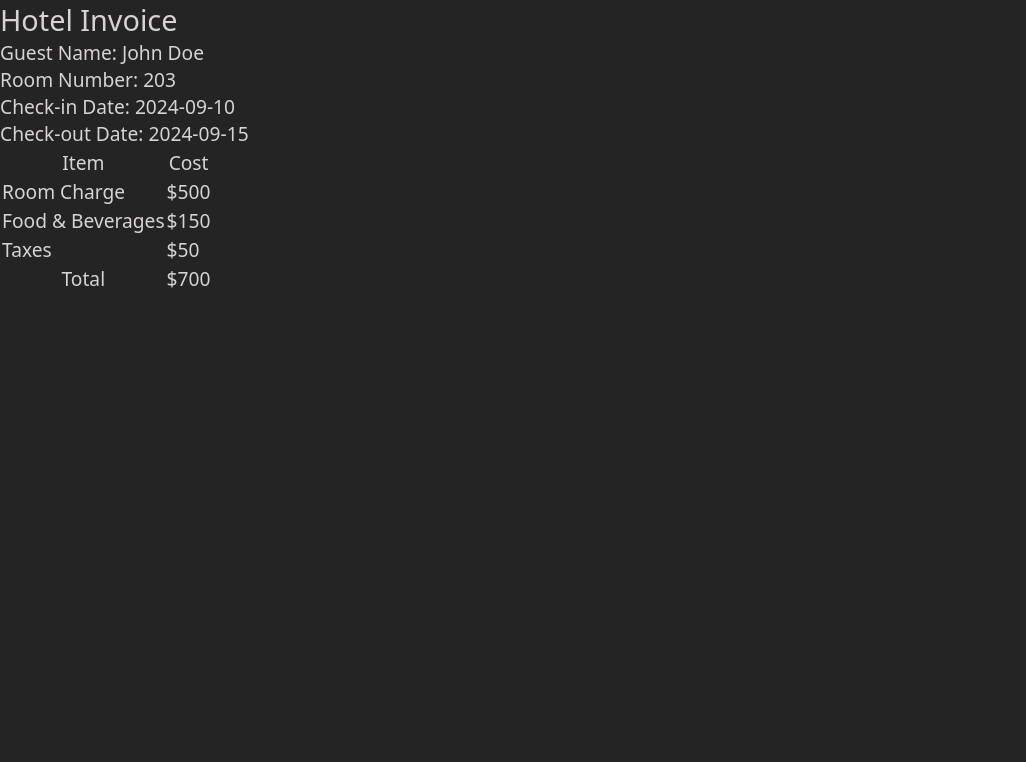
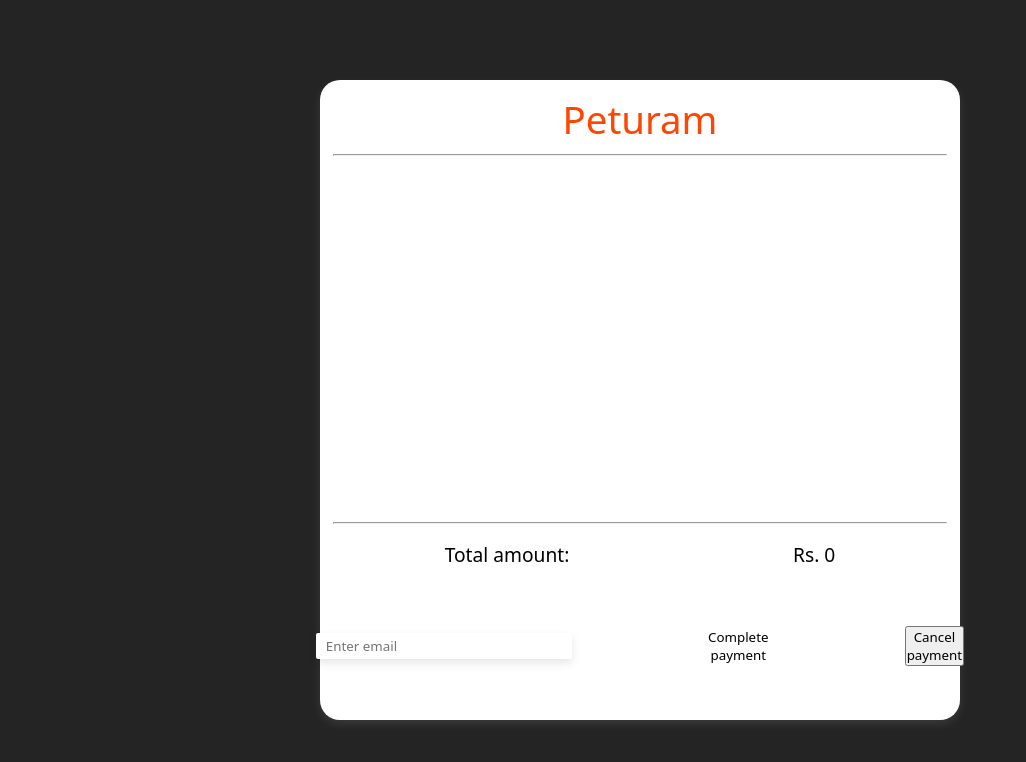
Before and after one commit to rupesh3201/Vending_Machine, a React (Vite) app in the folder Vending_Machine/: page /billing in a window 1280 px wide. Shown: the top 762 px of the page, without its empty margins (0-1026 px from the left). Built offline with nearby package versions, Linux system fonts and the light colour scheme.

Commit message:
Added card

```diff
--- a/Vending_Machine/src/App.jsx
+++ b/Vending_Machine/src/App.jsx
@@ -1,8 +1,8 @@
 import { BrowserRouter as Router, Route, Routes } from 'react-router-dom';
 import Welcome from './Pages/Welcome';
 import Menu from './Pages/Menu';
+import BillingPage  from './Pages/BillingPage';
 import './App.css'
-import Billing_page from './Pages/Billing_page'
 
 function App() {
 
@@ -10,10 +10,9 @@ function App() {
   return (
     <Router>
       <Routes>
-
         <Route path="/" element={<Welcome />} /> {/* Welcome Page */}
         <Route path="/menu" element={<Menu />} /> {/* Menu Page */}
-        <Route path="/billing" element={<Billing_page />} /> {/* Menu Page */}
+        <Route path="/billing" element={<BillingPage />}/>
       </Routes>
     </Router>
   );
--- /dev/null
+++ b/Vending_Machine/src/CSS/bill.css
@@ -0,0 +1,96 @@
+.bill-page {
+    display: flex;
+    align-items: center;
+    justify-content: center;
+    height: 100vh; /* Ensures full viewport height */
+    /* background-color: #f0f0f0; Optional, just for better visibility */
+}
+
+.bill-container {
+    width: 50%;
+    height: 80vh;
+    border-radius: 20px;
+    background-color: rgb(255, 255, 255);
+    box-shadow: 0px 4px 10px rgba(255, 255, 255, 0.1); /* Optional, adds some depth */
+    padding: 1vw;
+    display: flex;
+    flex-direction: column;
+}
+.company-heading{
+    width: 100%;
+    height: 10%;
+    /* background-color: black; */
+    text-align: center;
+}
+.heading{
+    color: orangered;
+}
+.listOfItems{
+    padding-top: 2vw;
+    width: 100%;
+    height: 60%;
+    overflow: auto;
+    /* background-color: aqua; */
+    color: black;
+
+}
+.totalbill{
+    width: 100%;
+    height: 10%;
+    /* background-color: blue; */
+    color: black;
+    display: flex;
+    align-items: center;
+    justify-content: space-around;
+}
+.form-div{
+    width: 100%;
+    height: 20%;
+    /* background-color: yellowgreen; */
+    display: flex;
+    align-items: center;
+    justify-content: center;
+}
+.form{
+    /* background-color: black; */
+    display: flex;
+    align-items: center;
+    gap: 8vw;
+
+}
+.email-input{
+    height: 2vw;
+    border: none;
+    min-width: 20vw;
+    padding: 10px;
+    border-radius: 2px;
+    /* background-color: aqua; */
+    box-shadow: 0px 4px 10px rgba(1, 0, 0, 0.1);
+}
+
+.completeButton{
+    padding: 1vw;
+    min-width: 10vw;
+    /* font-size: 1vw; */
+    border-radius: 5px;
+    background-color: white;
+    cursor: pointer;
+    color: black;
+    border: none;
+}
+.completeButton:hover{
+    color: white;
+    background-color: orangered;
+}
+
+
+.listItem{
+  display: flex;
+
+  justify-content: space-around;
+}
+.ul{
+    display: flex;
+    flex-direction: column;
+    gap: 0.6vw;
+}
--- a/Vending_Machine/src/Components/Bill.jsx
+++ b/Vending_Machine/src/Components/Bill.jsx
@@ -1,28 +1,89 @@
+import PropTypes from 'prop-types';
+import { useRef } from 'react';
+import '../CSS/bill.css';
+import { useNavigate } from 'react-router-dom';
+import toast, { Toaster } from 'react-hot-toast';
 
-import { jsPDF } from 'jspdf';
-import html2canvas from 'html2canvas';
-import HotelBill from './HotelBill'; // Import your HotelBill component
+const Bill = ({ addedItems }) => {
+  const navigate3 = useNavigate();
+  const emailRef = useRef(null); // Create a reference for the email input
 
-const Bill = () => {
-  const generatePDF = () => {
-    const billDiv = document.getElementById('hotel-bill');
-
-    html2canvas(billDiv).then((canvas) => {
-      const imgData = canvas.toDataURL('image/png');
-      const pdf = new jsPDF();
-      pdf.addImage(imgData, 'PNG', 10, 10, 180, 160);
-      pdf.save('hotel-invoice.pdf');
-
-      // Here you can send the PDF blob to your backend if needed
-    });
+  const handleEmailInput = (e) => {
+    e.preventDefault();
+    const email = emailRef.current.value; // Access the value using the ref
+    console.log(email);
+    console.log(addedItems);
+    toast.success('Order Completed');
   };
 
+  const handleCancleButton = () => {
+    navigate3("/");
+  };
+
+  // const handlePaymentDone = () => {
+  //   toast.success('Successfully toasted!');
+  // };
+
   return (
-    <div>
-      <HotelBill />
-      <button onClick={generatePDF}>Download PDF</button>
+    <div className='bill-page'>
+      <div className='bill-container'>
+        <div className='company-heading'>
+          <h1 className='heading'>Peturam</h1>
+        </div>
+        <hr className='line' />
+
+        {/* List of Items */}
+        <div className='listOfItems'>
+          <ul className='ul'>
+            {addedItems.map((item, index) => (
+              <li key={index} className='listItem'>
+                <h4>{index + 1}.</h4>
+                <h4>{item.productName}</h4>
+                <p>. . . . . . . . . . . . . . . . . . . . . . Rs {item.productPrice}</p>
+              </li>
+            ))}
+          </ul>
+        </div>
+
+        {/* Form for Email and Payment */}
+        <hr />
+        <div className='totalbill'>
+          <h4>Total amount:</h4>
+          <h4>Rs. {addedItems.reduce((total, item) => total + item.productPrice, 0)}</h4>
+        </div>
+        <div className='form-div'>
+          <form onSubmit={handleEmailInput} className='form'>
+            <input
+              type="email"
+              required
+              placeholder='Enter email'
+              ref={emailRef}
+              className='email-input'
+            />
+            <button type='submit' className='completeButton'>
+              Complete payment
+            </button>
+            <button type='button' className='cancleButton' onClick={handleCancleButton}>
+              Cancel payment
+            </button>
+          </form>
+        </div>
+      </div>
+      <Toaster></Toaster>
     </div>
   );
 };
 
+// PropTypes definition
+Bill.propTypes = {
+  addedItems: PropTypes.arrayOf(
+    PropTypes.shape({
+      productName: PropTypes.string.isRequired,
+      productPrice: PropTypes.number.isRequired,
+      productQuantity: PropTypes.number.isRequired,
+      productImage: PropTypes.string.isRequired,
+    })
+  ).isRequired,
+};
+
 export default Bill;
--- /dev/null
+++ b/Vending_Machine/src/Pages/BillingPage.jsx
@@ -0,0 +1,12 @@
+
+import { useLocation } from 'react-router-dom';
+import Bill from '../Components/Bill';
+
+const BillingPage = () => {
+  const location = useLocation();
+  const { addedItems } = location.state || { addedItems: [] }; // Default to empty array if no state passed
+
+  return <Bill addedItems={addedItems} />;
+};
+
+export default BillingPage;
--- a/Vending_Machine/src/Pages/Billing_page.jsx
+++ /dev/null
@@ -1,40 +0,0 @@
-
-const HotelBill = () => {
-  return (
-    <div id="hotel-bill">
-      <h2>Hotel Invoice</h2>
-      <p><strong>Guest Name:</strong> John Doe</p>
-      <p><strong>Room Number:</strong> 203</p>
-      <p><strong>Check-in Date:</strong> 2024-09-10</p>
-      <p><strong>Check-out Date:</strong> 2024-09-15</p>
-      <table>
-        <thead>
-          <tr>
-            <th>Item</th>
-            <th>Cost</th>
-          </tr>
-        </thead>
-        <tbody>
-          <tr>
-            <td>Room Charge</td>
-            <td>$500</td>
-          </tr>
-          <tr>
-            <td>Food & Beverages</td>
-            <td>$150</td>
-          </tr>
-          <tr>
-            <td>Taxes</td>
-            <td>$50</td>
-          </tr>
-          <tr>
-            <th>Total</th>
-            <th>$700</th>
-          </tr>
-        </tbody>
-      </table>
-    </div>
-  );
-};
-
-export default HotelBill;
--- a/Vending_Machine/src/Pages/Menu.jsx
+++ b/Vending_Machine/src/Pages/Menu.jsx
@@ -1,89 +1,117 @@
-import  { useEffect, useState } from "react";
-import "./../CSS/Menu.css";
+
+import "../CSS/Menu.css";
 import ProductRow from "../Components/ProductRow";
-import { RiShoppingBasketLine } from "react-icons/ri";
+import { useState,useEffect } from "react";
 import { FaArrowLeft } from "react-icons/fa";
-import AddedCard from "./../Components/AddedCard";
+import AddedCard from "../Components/AddedCard";
+import toast, { Toaster } from "react-hot-toast";
 import { useNavigate } from "react-router-dom";
+import {RiShoppingBasketLine} from "react-icons/ri"
 
 function Menu() {
+
+  const navigate2 = useNavigate();
   const Sections = [
-    { name: "Chips & Wafers" },  // Example products array
-    { name: "Noodles" },          // Example products array
-    { name: "Chocolate Bars" },   // Example products array
-    { name: "Beverages" }          // Example products array
+    { name: "Chips & Wafers" },
+    { name: "Noodles" },
+    { name: "Chocolate Bars" },
+    { name: "Beverages" },
   ];
-  const navigate = useNavigate();
-  const handlePayment = () => {
-    navigate("/billing");
+
+  const [cartVisibility, setCartVisibility] = useState(0);
+  const [addedItems, setAddedItems] = useState([]);
+
+  const handleShoppinCartDiv = () => {
+    setCartVisibility((prevVisibility) => (prevVisibility === 0 ? 1 : 0));
   };
 
-const [cartVisibility,setCartVisibility]=useState(0);
+  useEffect(() => {
+    const cart = document.getElementsByClassName("shopping-cart-div");
+    if (cart.length > 0) {
+      cart[0].style.right = cartVisibility ? "0" : "-30vw"; // Assuming you want to slide the cart in and out
+    }
+  }, [cartVisibility]);
 
-  const handleShoppinCartDiv =()=>{
-  if(cartVisibility === 0){
-    setCartVisibility(1)
-  }
-  if(cartVisibility === 1){
-    setCartVisibility(0)
-  }
+  const handleAddItem = (item) => {
+    setAddedItems((prevItems) => [...prevItems, item]);
+  };
+
+  const handleCancleButton=()=>{
+    handleShoppinCartDiv()
+
+
+    if(addedItems.length === 0){
+      toast.error("Basket is already empty")
+      setAddedItems([]);
+    }else if(addedItems.length > 0){
+      toast.error("items have been removed");
+      setAddedItems([]);
     }
 
 
+  }
+
+
+  const handletoBillButton = () => {
+    if (addedItems.length === 0) {
+      toast.error("Basket is empty, nothing to buy");
+    } else if (addedItems.length > 0) {
+      navigate2("/billing", { state: { addedItems } }); // Pass addedItems as state
+    }
+  };
+
+
   useEffect(() => {
-      const cart = document.getElementsByClassName('shopping-cart-div');
-      if (cart.length > 0) {
-        cart[0].style.right = cartVisibility ? '0' : '-30vw'; // Assuming you want to slide the cart in and out
-      }
-    }, [cartVisibility]);
-
+    console.log(addedItems);
+  }, [addedItems]);
 
   return (
     <>
       <div className="menu-page-container">
         <div className="menu-heading-div">
-
           <h1>Peturam</h1>
-          <div className="shopping-cart" onClick={()=>handleShoppinCartDiv()} >
+          <div className="shopping-cart" onClick={handleShoppinCartDiv}>
             <RiShoppingBasketLine className="icon"></RiShoppingBasketLine>
-            {/* <div className="items-counter">+1</div> */}
+            <div className="itemsCounter"><h4>+{addedItems.length}</h4></div>
           </div>
         </div>
         <div className="menu-product_collection-div">
           <div className="emptydiv">
-            <br /><br />
+            <br />
+            <br />
             <br />
           </div>
           {Sections.map((section) => (
             <ProductRow
               sectionName={section.name}
               key={section.name}
+              handleAddItem={handleAddItem}
             />
           ))}
         </div>
         <div className="shopping-cart-div">
-            <div className="closeCart" onClick={()=>handleShoppinCartDiv()}>
-              <FaArrowLeft></FaArrowLeft>
+          <div className="closeCart" onClick={handleShoppinCartDiv}>
+            <FaArrowLeft />
           </div>
           <div className="showing-items-section">
-              <AddedCard></AddedCard>
-              <AddedCard></AddedCard>
-              <AddedCard></AddedCard>
-              <AddedCard></AddedCard>
-              <AddedCard></AddedCard>
-              <AddedCard></AddedCard>
-              <AddedCard></AddedCard>
-              <AddedCard></AddedCard>
+            {addedItems.map((item, index) => (
+              <AddedCard key={index} item={item} />
+            ))}
           </div>
           <div className="totalAmount">
             <h4>Total amount:</h4>
-              <h4>Rs.100</h4>
+            <h4>Rs. {addedItems.reduce((total, item) => total + item.productPrice, 0)}</h4>
           </div>
           <div className="cancleProceedDiv">
-              <button className="cancle" ><h4>Cancle orders</h4></button>
-              <button className="tobill" onClick={handlePayment}><h4>Proceed to payment</h4></button>
+            <button className="cancle" onClick={handleCancleButton}>
+              <h4>Cancel orders</h4>
+            </button>
+            <button className="tobill" onClick={handletoBillButton}>
+              <h4>Proceed to payment</h4>
+            </button>
           </div>
         </div>
+        <Toaster />
       </div>
     </>
   );
```
Also changed, not shown: Vending_Machine/src/CSS/Menu.css (+15 -0 lines), Vending_Machine/src/CSS/addedCard.css (+8 -0 lines), Vending_Machine/src/Components/AddedCard.jsx (+20 -61 lines), Vending_Machine/src/Components/ProductCard.jsx (+31 -18 lines), Vending_Machine/src/Components/ProductRow.jsx (+32 -43 lines). Lines whose indentation alone changed are shown as unchanged.
